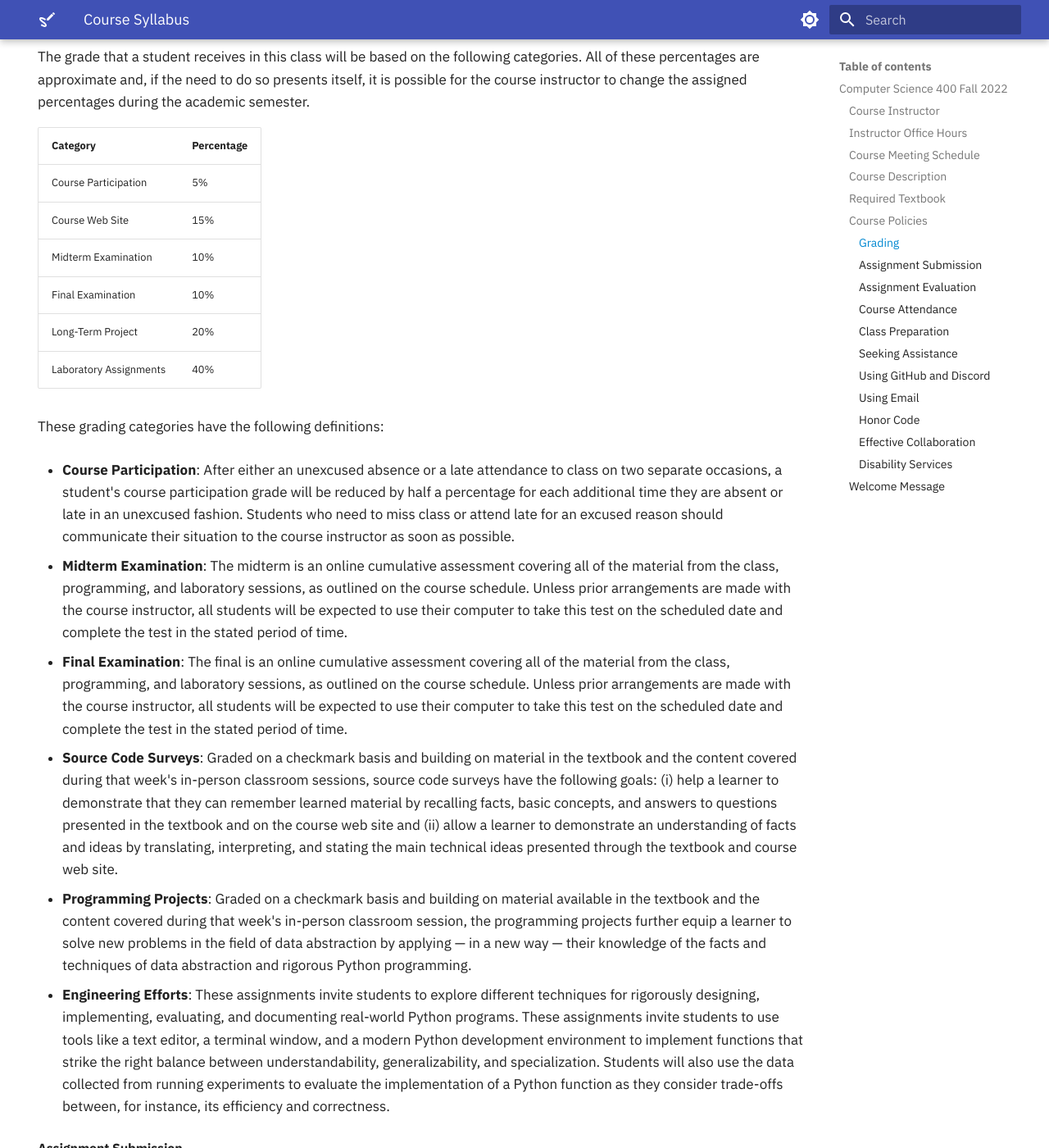
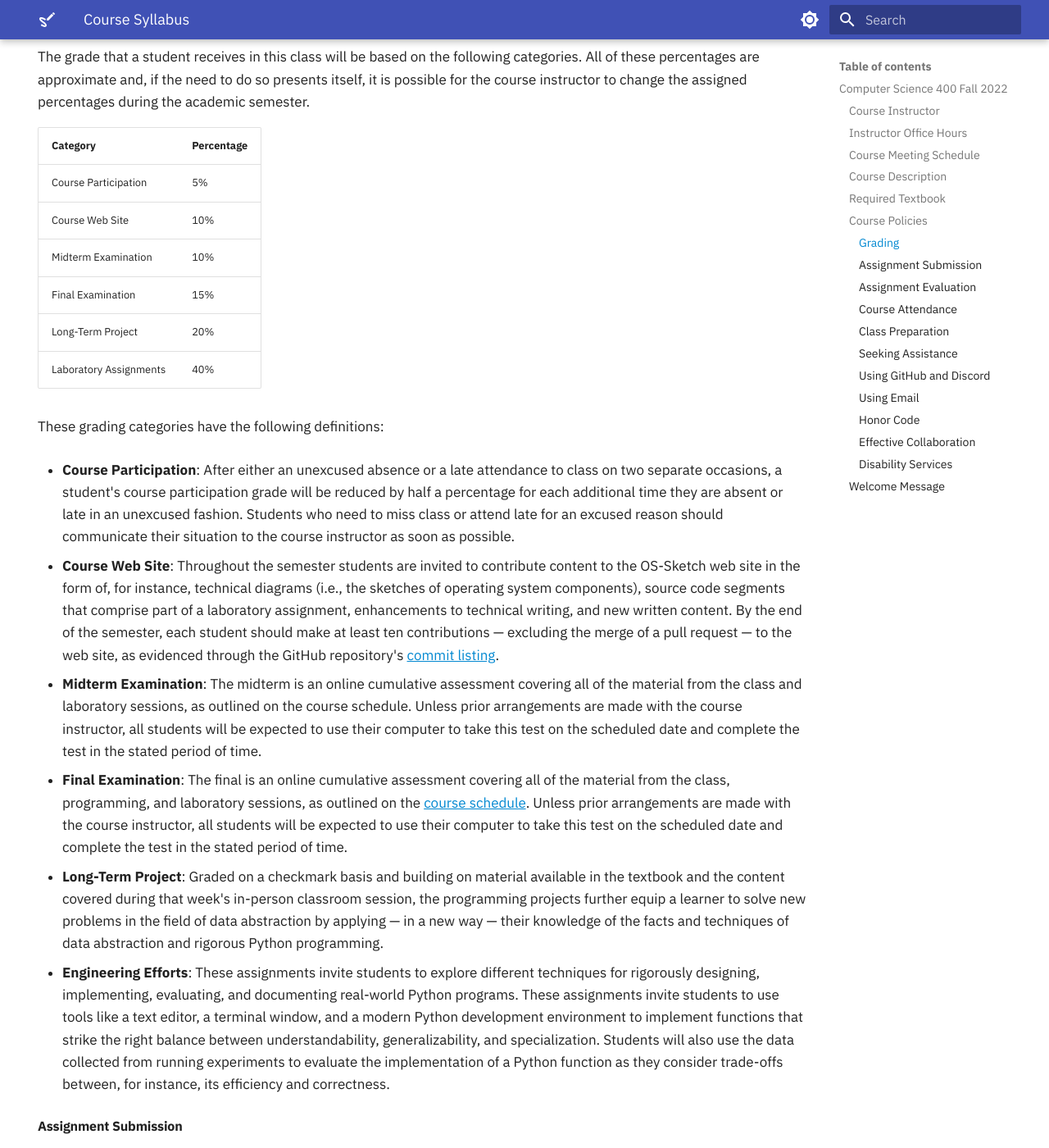
Before and after one commit to OS-Sketch/www.os-sketch.com, an MkDocs documentation site: the page built from docs/operating-systems/syllabus.md, in a window 1280 px wide and 1400 px high, scrolled down 1476 px. Shown: the whole window at 82% size. Built offline with MkDocs 1.6.1 and Material for MkDocs 9.7.7, drawn with Linux system fonts in a browser that asks for light colours.

Commit message:
fix: Revise description of grading categories in syllabus.

```diff
--- a/docs/operating-systems/syllabus.md
+++ b/docs/operating-systems/syllabus.md
@@ -73,9 +73,9 @@ assigned percentages during the academic semester.
 | Category               | Percentage |
 |------------------------| -----------|
 | Course Participation   |  5%        |
-| Course Web Site        |  15%       |
+| Course Web Site        |  10%       |
 | Midterm Examination    |  10%       |
-| Final Examination      |  10%       |
+| Final Examination      |  15%       |
 | Long-Term Project      |  20%       |
 | Laboratory Assignments |  40%       |
 
@@ -88,31 +88,31 @@ These grading categories have the following definitions:
     miss class or attend late for an excused reason should communicate their
     situation to the course instructor as soon as possible.
 
+-   **Course Web Site**: Throughout the semester students are invited to
+    contribute content to the OS-Sketch web site in the form of, for instance,
+    technical diagrams (i.e., the sketches of operating system components),
+    source code segments that comprise part of a laboratory assignment,
+    enhancements to technical writing, and new written content. By the end of
+    the semester, each student should make at least ten contributions &mdash;
+    excluding the merge of a pull request &mdash; to the web site, as evidenced
+    through the GitHub repository's [commit
+    listing](https://github.com/OS-Sketch/www.os-sketch.com/commits/master).
+
 -   **Midterm Examination**: The midterm is an online cumulative assessment
-    covering all of the material from the class, programming, and laboratory
-    sessions, as outlined on the course schedule. Unless prior arrangements are
-    made with the course instructor, all students will be expected to use their
-    computer to take this test on the scheduled date and complete the test in
-    the stated period of time.
-
--   **Final Examination**: The final is an online cumulative assessment covering
-    all of the material from the class, programming, and laboratory sessions, as
+    covering all of the material from the class and laboratory sessions, as
     outlined on the course schedule. Unless prior arrangements are made with the
     course instructor, all students will be expected to use their computer to
     take this test on the scheduled date and complete the test in the stated
     period of time.
 
--   **Source Code Surveys**: Graded on a checkmark basis and building on
-    material in the textbook and the content covered during that week's
-    in-person classroom sessions, source code surveys have the following goals:
-    (i) help a learner to demonstrate that they can remember learned material by
-    recalling facts, basic concepts, and answers to questions presented in the
-    textbook and on the course web site and (ii) allow a learner to demonstrate
-    an understanding of facts and ideas by translating, interpreting, and
-    stating the main technical ideas presented through the textbook and course
-    web site.
+-   **Final Examination**: The final is an online cumulative assessment covering
+    all of the material from the class, programming, and laboratory sessions, as
+    outlined on the [course schedule](/operating-systems/schedule/). Unless
+    prior arrangements are made with the course instructor, all students will be
+    expected to use their computer to take this test on the scheduled date and
+    complete the test in the stated period of time.
 
--   **Programming Projects**: Graded on a checkmark basis and building on
+-   **Long-Term Project**: Graded on a checkmark basis and building on
     material available in the textbook and the content covered during that
     week's in-person classroom session, the programming projects further equip a
     learner to solve new problems in the field of data abstraction by applying
```
